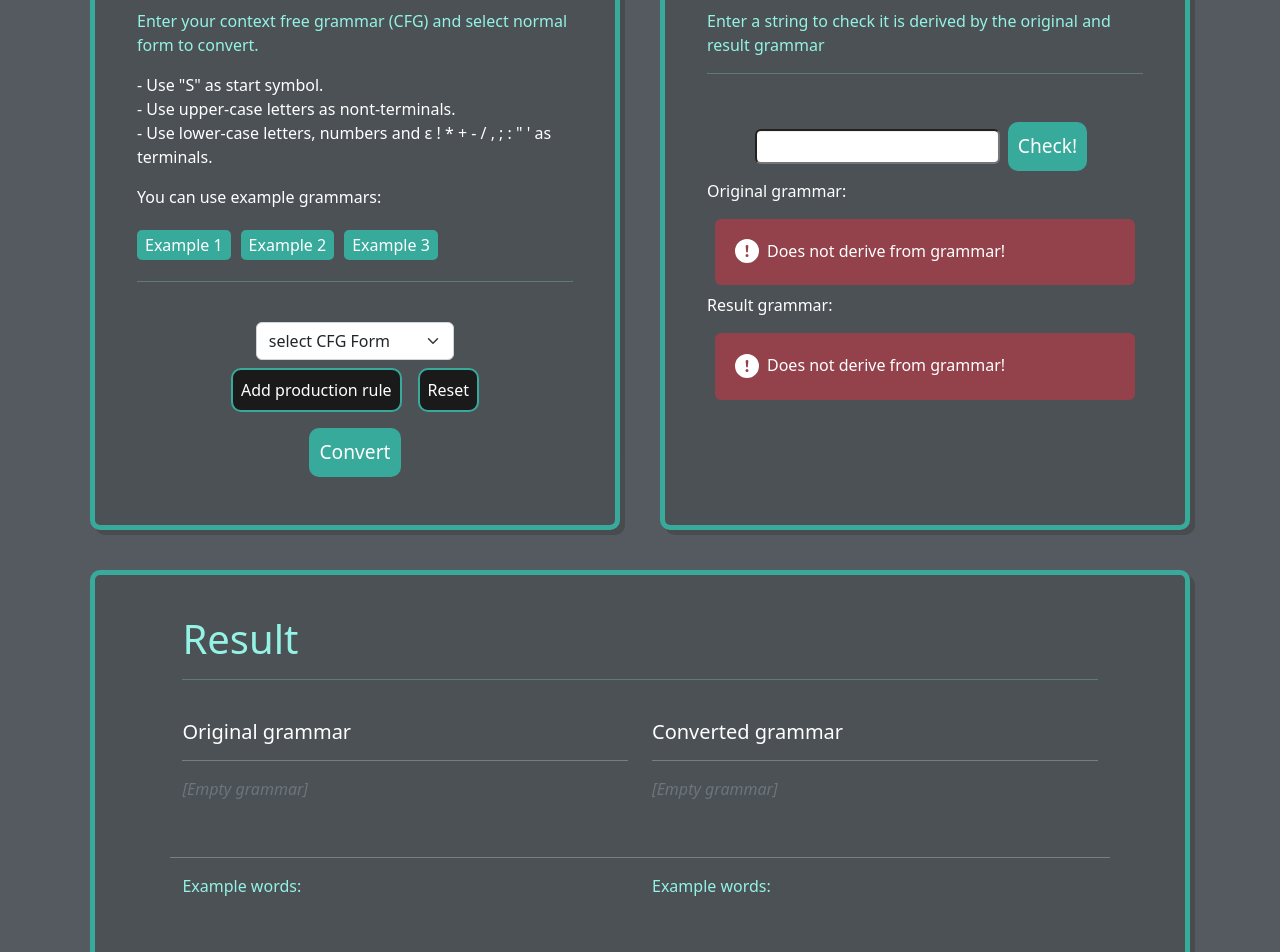
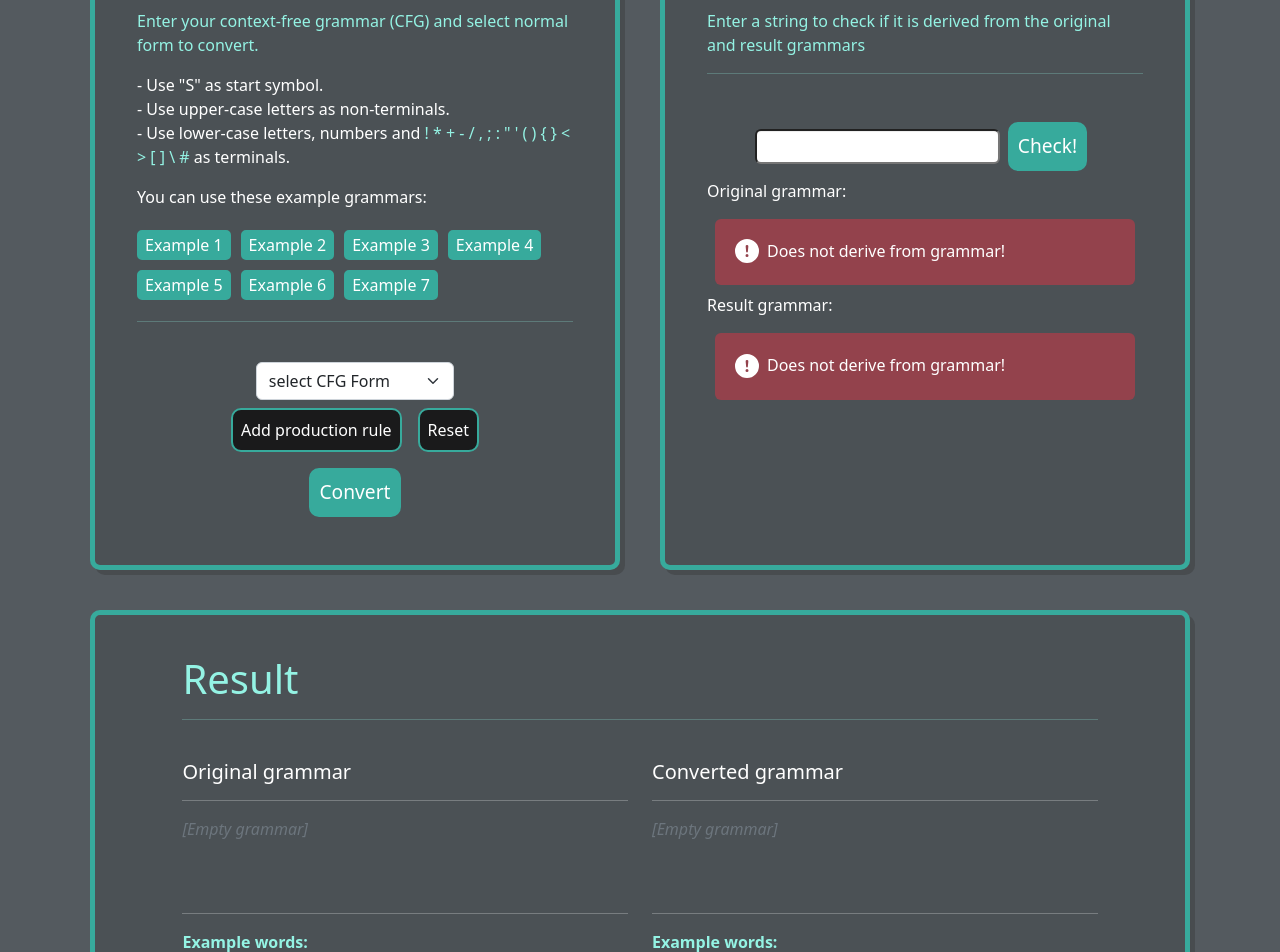
Before and after one commit to mahshidhp/cfg-converter, a React (Create React App) app in the folder client/: page / in a window 1280 px wide. Shown: the part 560-1512 px from the top of the page. Built offline with nearby package versions, Linux system fonts and the light colour scheme.

Commit message:
small changes in front

```diff
--- a/client/src/components/converter.jsx
+++ b/client/src/components/converter.jsx
@@ -182,12 +182,28 @@ class Converter extends Component {
   };
 
   convert = () => {
+    this.setState(
+      {
+        resultProductionRules: [],
+        testString: "",
+        isDerivedFromOriginalGrammar: null,
+        isDerivedFromResultGrammar: null,
+        simplificationTimeline: [],
+        simplificationMessages: [],
+        errorMessage: "",
+        originalGrammarExamples: [],
+        resultGrammarExamples: [],
+      },
+      () => this.convert_()
+    );
+  };
+
+  convert_ = () => {
     const requestData = {
       grammar: this.state.productionRules,
       conversionForm: this.state.conversionForm,
     };
     this.postData("/convert", requestData).then((data) => {
-      console.log("convert", data);
       this.setState(
         {
           resultProductionRules: data.convertedGrammar,
--- a/client/src/components/footer.jsx
+++ b/client/src/components/footer.jsx
@@ -30,6 +30,7 @@ class Footer extends Component {
               , Neso Academy
             </li>
             <li>
+              Parser is implemented using{" "}
               <a
                 className="resource"
                 href="https://en.wikipedia.org/wiki/Earley_parser"
--- a/client/src/components/inputGrammar.jsx
+++ b/client/src/components/inputGrammar.jsx
@@ -48,23 +48,23 @@ class InputGrammar extends Component {
   }
 
   renderDescription() {
-    const terminals = ["ε", "!", "*", "+", "-", "/", ",", ";", ":", '"', "'"];
+    const terminals = " ! * + - / , ; : \" ' ( ) { } < > [ ] \\ # ";
     return (
       <div className="text-start header">
         <h1 className="highlighted">CFG</h1>
         <p className="highlighted">
-          Enter your context free grammar (CFG) and select normal form to
+          Enter your context-free grammar (CFG) and select normal form to
           convert.
         </p>
         <p>
           - Use "S" as start symbol.
           <br />
-          - Use upper-case letters as nont-terminals.
+          - Use upper-case letters as non-terminals.
           <br />- Use lower-case letters, numbers and
-          {" " + terminals.join(" ") + " "}
+          <span className="highlighted">{terminals}</span>
           as terminals.
         </p>
-        <p>You can use example grammars:</p>
+        <p>You can use these example grammars:</p>
         {this.renderExampleGrammarButtons()}
         <hr className="highlighted" />
       </div>
@@ -76,6 +76,7 @@ class InputGrammar extends Component {
       <Fragment>
         {exampleGrammars.map((example, i) => (
           <button
+            key={i}
             className="btn-sm example-btn"
             onClick={() => this.props.handleExampleInputLoad(i)}
           >
--- a/client/src/components/result.jsx
+++ b/client/src/components/result.jsx
@@ -21,7 +21,9 @@ class Result extends Component {
   renderHeader() {
     return (
       <div className="col header">
-        <h1 className="highlighted">Result</h1>
+        <h1 className="highlighted" id="result">
+          Result
+        </h1>
         <hr className="highlighted" />
       </div>
     );
@@ -47,11 +49,12 @@ class Result extends Component {
   renderExamples() {
     return (
       <div className="row header">
-        <hr />
         <div className="col-sm-6">
+          <hr />
           {this.printExample(this.props.originalGrammarExamples)}
         </div>
         <div className="col-sm-6">
+          <hr />
           {this.printExample(this.props.resultGrammarExamples)}
         </div>
       </div>
@@ -68,7 +71,7 @@ class Result extends Component {
           {this.props.simplificationTimeline.map((grammar, id) => (
             <div className="col" key={id}>
               <p>
-                <span className="highlighted">Step {id + 1}: </span>
+                <span className="highlighted fw-bold">Step {id + 1}: </span>
                 {this.props.simplificationMessages[id]}
               </p>
               {this.printGrammar(grammar)}
@@ -92,7 +95,7 @@ class Result extends Component {
   printExample(examples) {
     return (
       <Fragment>
-        <p className="highlighted">Example words:</p>
+        <p className="highlighted fw-bold">Example words:</p>
         <p>{examples.join(", ")}</p>
       </Fragment>
     );
--- a/client/src/components/test.jsx
+++ b/client/src/components/test.jsx
@@ -16,8 +16,8 @@ class Test extends Component {
       <div className="header">
         <h1 className="highlighted">Test</h1>
         <p className="highlighted">
-          Enter a string to check it is derived by the original and result
-          grammar
+          Enter a string to check if it is derived from the original and result
+          grammars
         </p>
         <hr className="highlighted" />
       </div>
--- a/client/src/sampleGrammars.json
+++ b/client/src/sampleGrammars.json
@@ -2,15 +2,61 @@
   [
     {
       "lhs": "S",
-      "rhs": ["ASA", "aB"]
+      "rhs": ["aSb"]
     },
     {
-      "lhs": "A",
-      "rhs": ["B", "S"]
+      "lhs": "S",
+      "rhs": ["ab"]
+    }
+  ],
+  [
+    {
+      "lhs": "S",
+      "rhs": ["aSa"]
     },
     {
-      "lhs": "B",
-      "rhs": ["b", "ε"]
+      "lhs": "S",
+      "rhs": ["bSb"]
+    },
+    {
+      "lhs": "S",
+      "rhs": ["aa"]
+    },
+    {
+      "lhs": "S",
+      "rhs": ["bb"]
+    }
+  ],
+  [
+    {
+      "lhs": "S",
+      "rhs": ["( S + S )"]
+    },
+    {
+      "lhs": "S",
+      "rhs": ["S * S"]
+    },
+    {
+      "lhs": "S",
+      "rhs": ["x"]
+    },
+    {
+      "lhs": "S",
+      "rhs": ["y"]
+    }
+  ],
+  [
+    {
+      "lhs": "S",
+      "rhs": ["(S)"]
+    },
+    {
+      "lhs": "S",
+      "rhs": ["SS"]
+    },
+    {
+      "lhs": "S",
+      "rhs": ["ε"]
     }
   ],
   [
@@ -40,5 +86,23 @@
       "lhs": "C",
       "rhs": ["0", "1", "2"]
     }
+  ],
+  [
+    {
+      "lhs": "S",
+      "rhs": ["SAB", "AC"]
+    },
+    {
+      "lhs": "A",
+      "rhs": ["aA", "ε"]
+    },
+    {
+      "lhs": "B",
+      "rhs": ["bB", "ε"]
+    },
+    {
+      "lhs": "C",
+      "rhs": ["cC", "c"]
+    }
   ]
 ]
```
